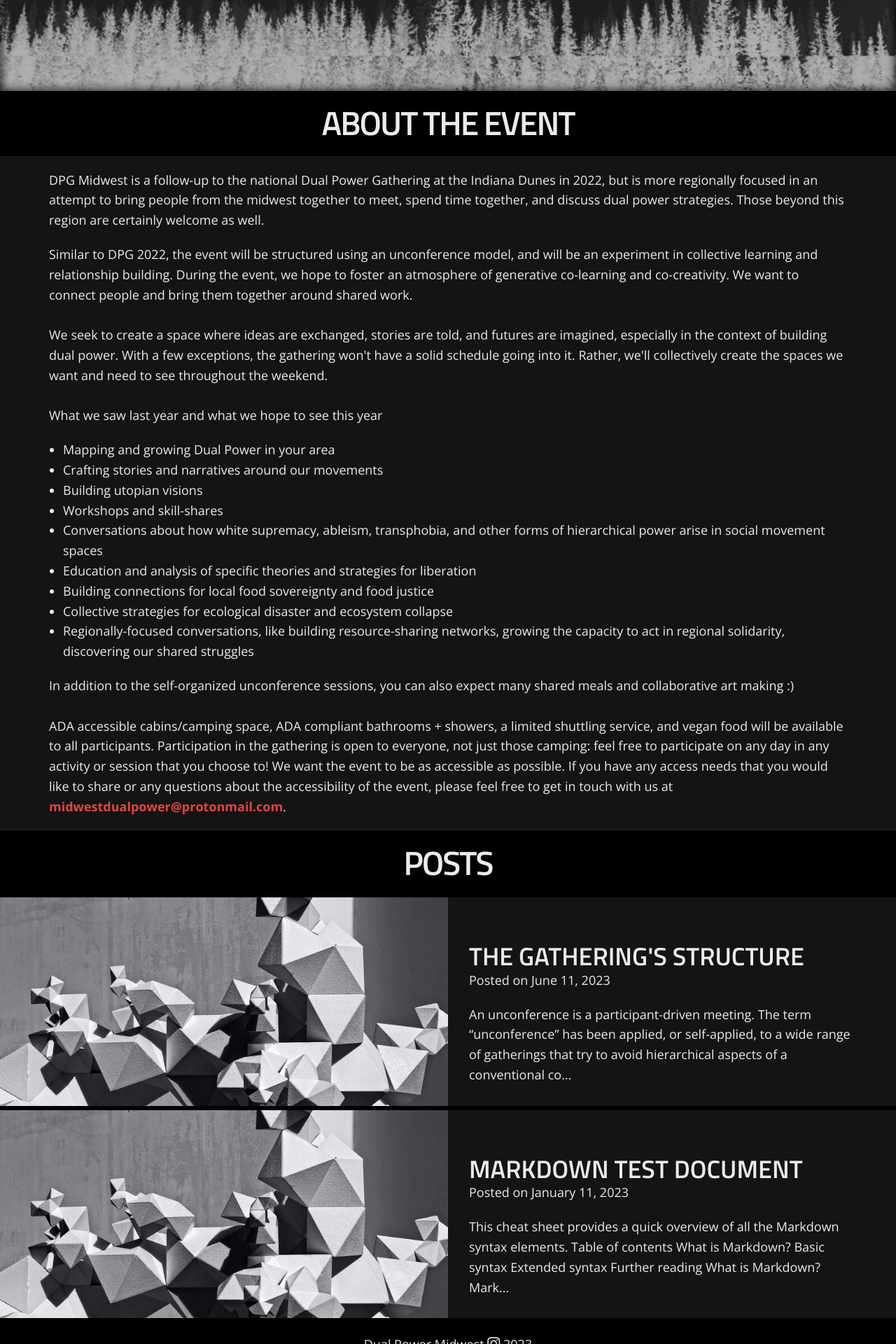
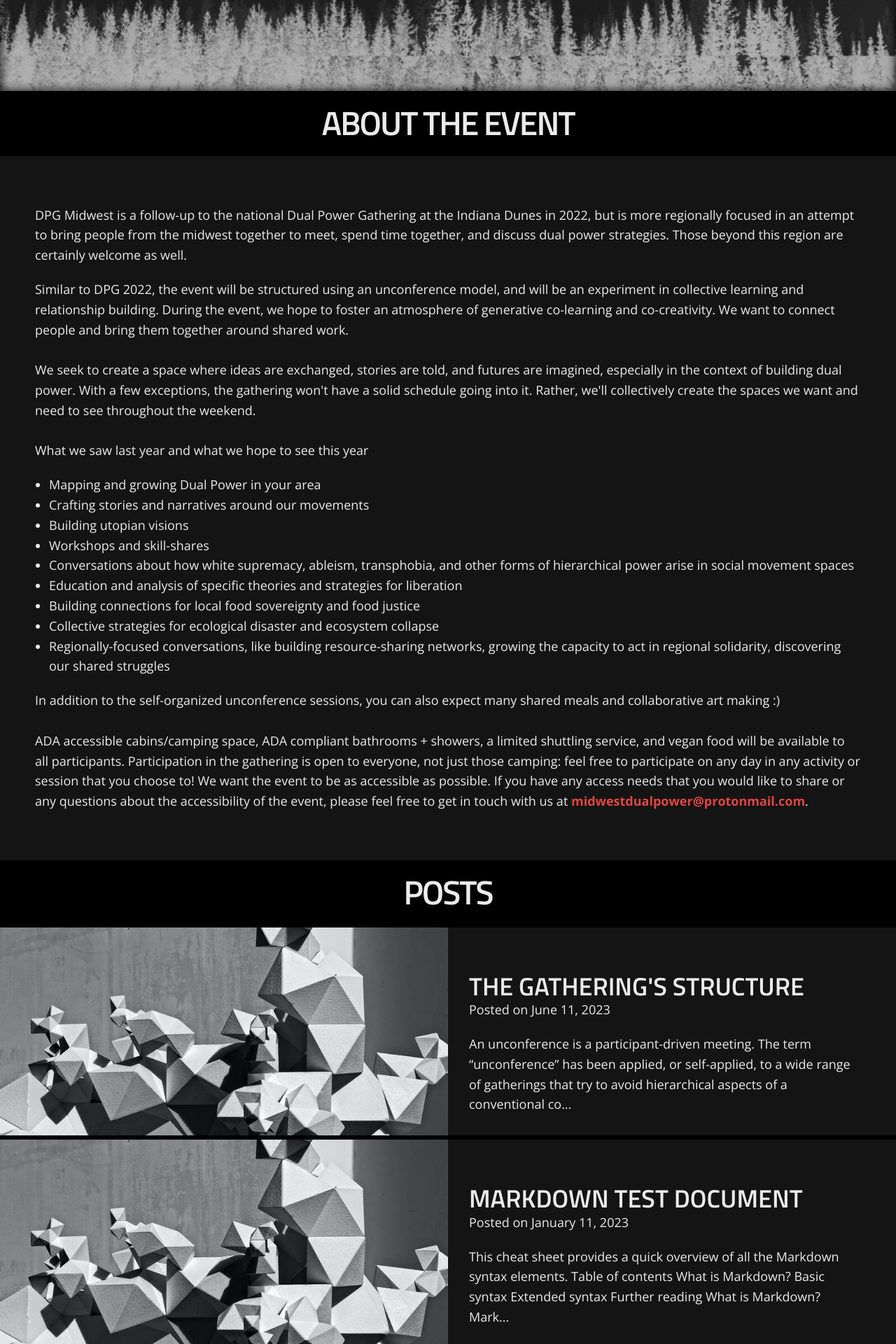
Before and after one commit to dpgmidwest/dev-website, a Jekyll site: the page built from index.html, in a window 1280 px wide. Shown: the part 1028-2948 px from the top of the page at 70% size. Built offline with Jekyll 4.4.1, drawn with Linux system fonts in a browser that asks for light colours; some web fonts are replaced; the list of posts is cut into pages by our own code.

Commit message:
responsive sheet attempt

```diff
--- a/_layouts/home.html
+++ b/_layouts/home.html
@@ -36,7 +36,7 @@
 </section>
 
 <section class="container">
-  <div class="u-sheet home-sheet">
+  <div class="responsive-sheet">
     <p>
       DPG Midwest is a follow-up to the national Dual Power Gathering at the Indiana Dunes in 2022,
       but is more regionally focused in an attempt to bring people from the midwest together to meet,
--- a/css/stylesheet.css
+++ b/css/stylesheet.css
@@ -152,6 +152,19 @@
         grid-template-rows: repeat(5, 40px);
         width: 100vw;
         padding: 10px;
+    }
+}
+
+.responsive-sheet {
+    padding: 50px;
+    min-width: 500px;
+    margin: 0 auto;
+}
+
+@media (max-width: 575px) {
+    .responsive-sheet {
+        padding: 50px 25px;
+        width: 100%;
     }
 }
 
```
